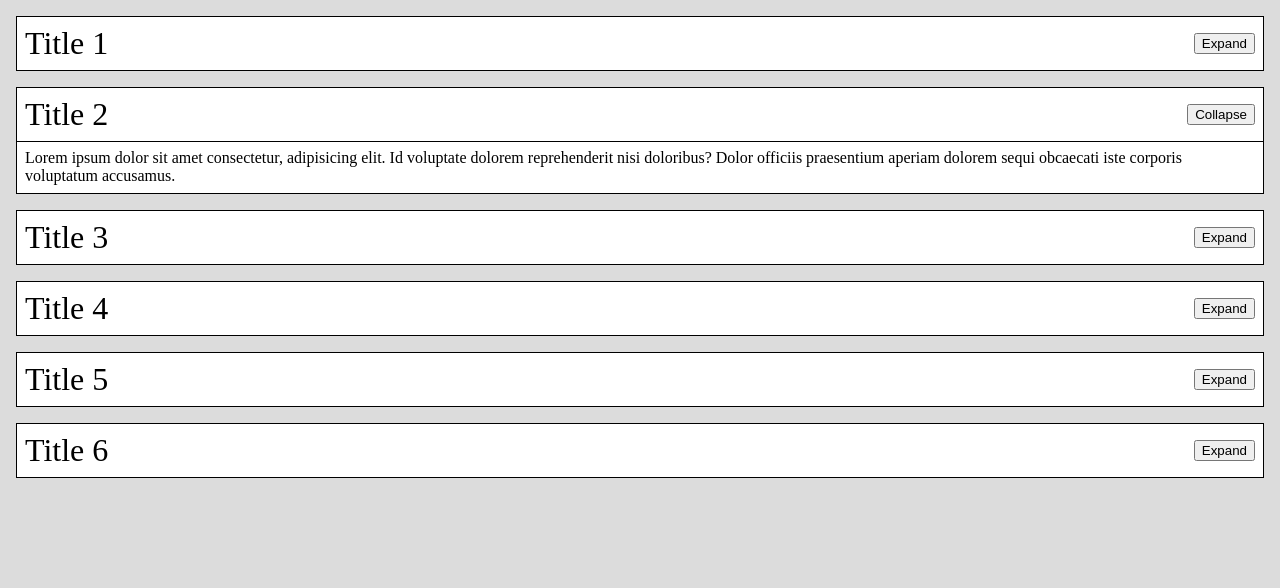
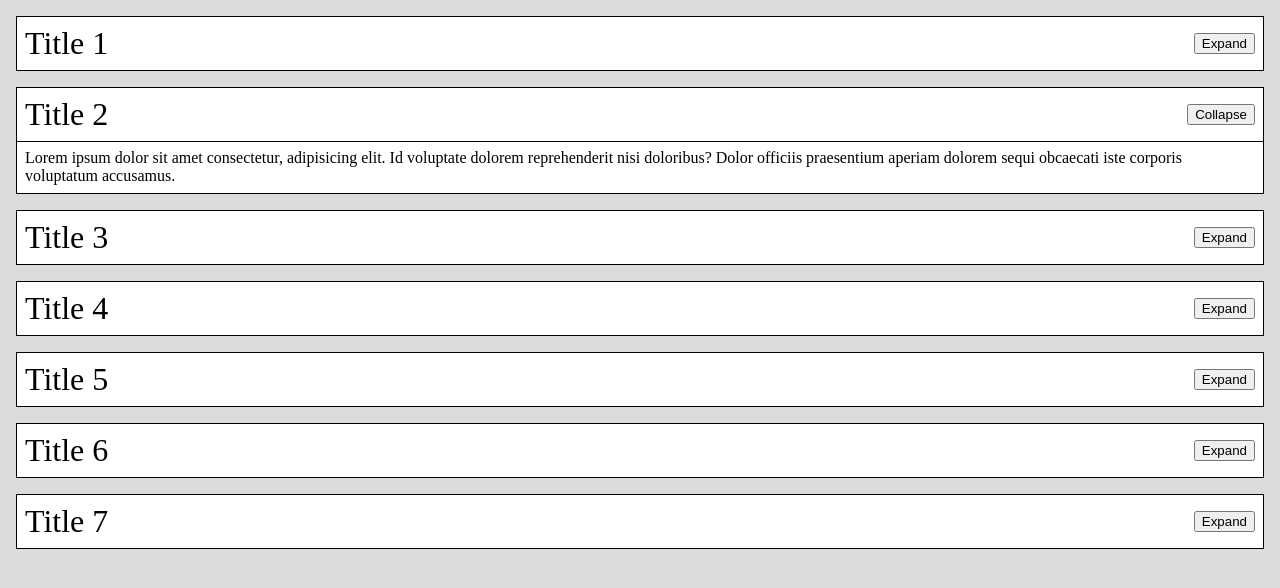
Before and after one commit to DTsyhanenko/expand_collapse, a plain HTML site: page index.html in a window 1280 px wide. Drawn offline with Linux system fonts and the light colour scheme.

Commit message:
new card created

```diff
--- a/index.html
+++ b/index.html
@@ -60,5 +60,14 @@
       Lorem ipsum dolor sit amet consectetur, adipisicing elit. Id voluptate dolorem reprehenderit nisi doloribus? Dolor officiis praesentium aperiam dolorem sequi obcaecati iste corporis voluptatum accusamus.
     </div>
   </div>
+  <div class="card">
+    <div class="card-header">
+      <span>Title 7</span>
+      <button class="expand-button">Expand</button>
+    </div>
+    <div class="card-body">
+      Lorem ipsum dolor sit amet consectetur, adipisicing elit. Id voluptate dolorem reprehenderit nisi doloribus? Dolor officiis praesentium aperiam dolorem sequi obcaecati iste corporis voluptatum accusamus.
+    </div>
+  </div>
 </body>
 </html>
```
